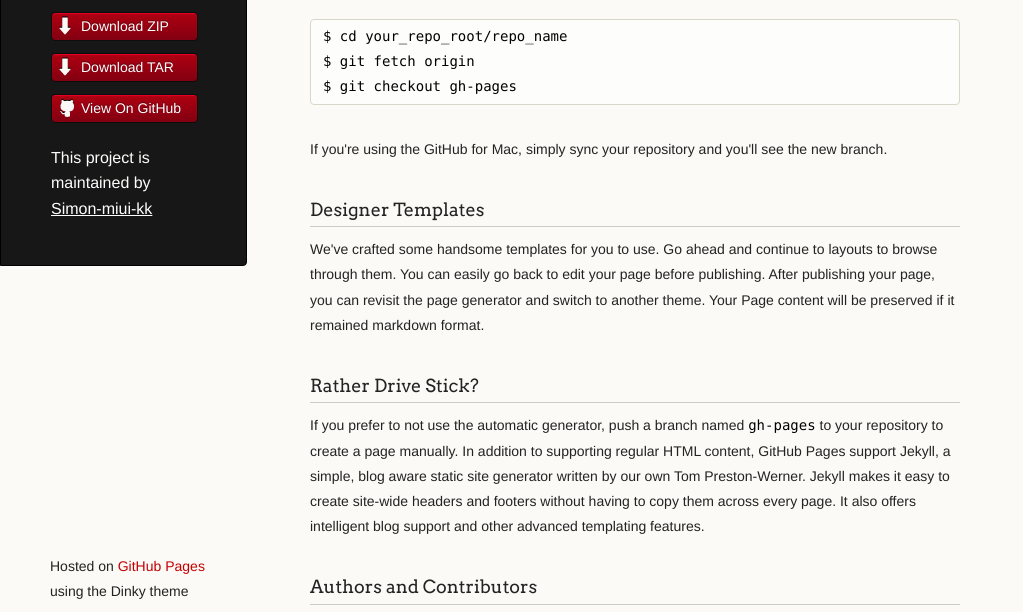
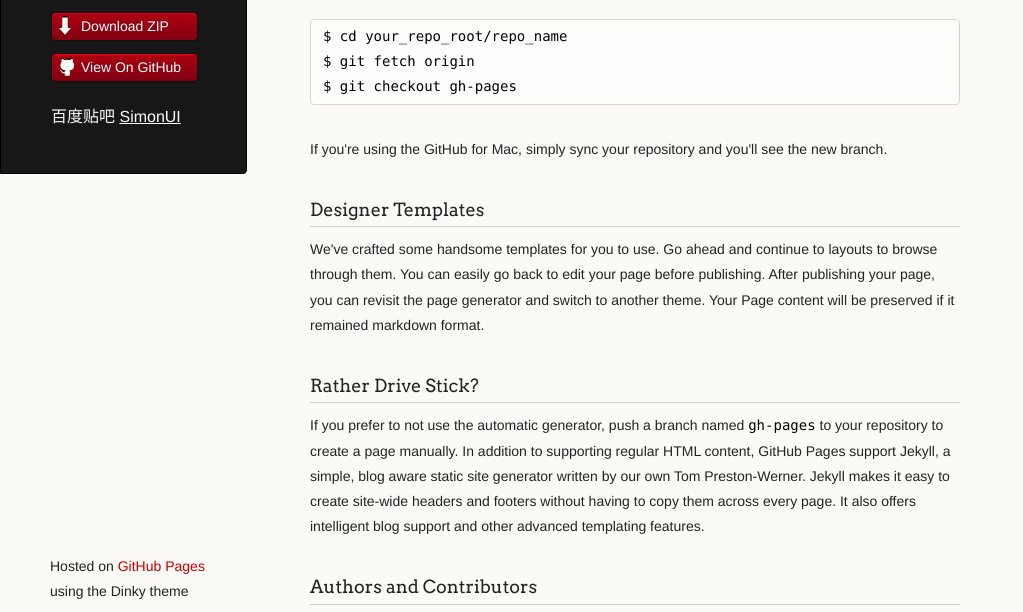
Before and after one commit to Simon-miui-kk/index, a plain HTML site: page index.html in a window 1280 px wide. Shown: the part 164-776 px from the top of the page, without its empty margins (0-1023 px from the left). Drawn offline with Linux system fonts and the light colour scheme.

Commit message:
Update index.html

```diff
--- a/index.html
+++ b/index.html
@@ -3,7 +3,7 @@
   <head>
     <meta charset="utf-8">
     <meta http-equiv="X-UA-Compatible" content="chrome=1">
-    <title>Simon by Simon-miui-kk</title>
+    <title>SimonUI Homepage</title>
 
     <link rel="stylesheet" href="stylesheets/styles.css">
     <link rel="stylesheet" href="stylesheets/pygment_trac.css">
@@ -20,13 +20,11 @@
         <p class="header">1234567</p>
 
         <ul>
-          <li class="download"><a class="buttons" href="https://github.com/Simon-miui-kk/index/zipball/master">Download ZIP</a></li>
-          <li class="download"><a class="buttons" href="https://github.com/Simon-miui-kk/index/tarball/master">Download TAR</a></li>
-          <li><a class="buttons github" href="https://github.com/Simon-miui-kk/index">View On GitHub</a></li>
+          <li class="download"><a class="buttons" href="https://pan.baidu.com">Download ZIP</a></li>
+          <li><a class="buttons github" href="https://github.com/Simon-miui-kk">View On GitHub</a></li>
         </ul>
 
-        <p class="header">This project is maintained by <a class="header name" href="https://github.com/Simon-miui-kk">Simon-miui-kk</a></p>
-
+        <p class="header">百度贴吧 <a class="header name" href="http://tieba.baidu.com/f?kw=mantoui">SimonUI</a></p>
 
       </header>
       <section>
```
